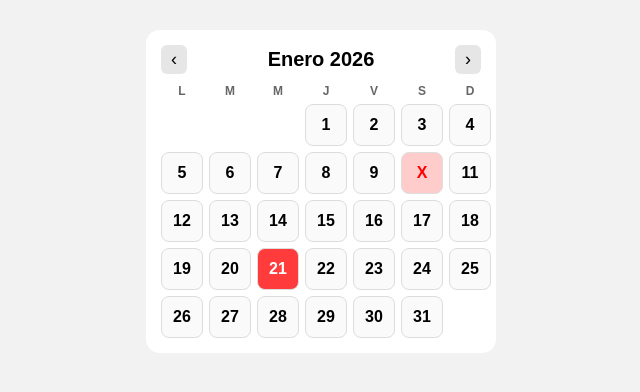
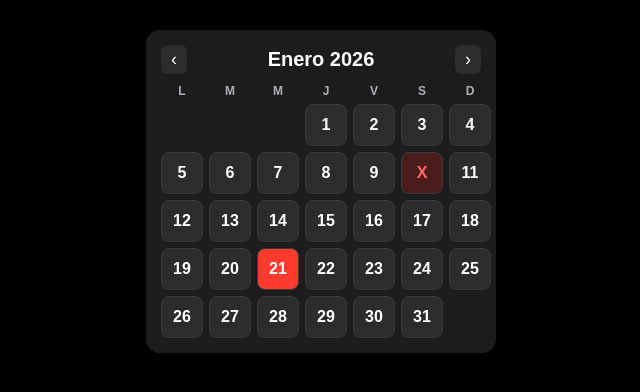
Before and after one commit to ffultragus20-lang/calendario, a plain HTML site: page index.html in a window 1280 px wide. Both pictures are taken after a click on the element "10". Shown: the whole page, without its empty margins (319-959 px from the left). Drawn offline with Linux system fonts and the dark colour scheme.

Commit message:
Update index.html

```diff
--- a/index.html
+++ b/index.html
@@ -3,7 +3,6 @@
 <head>
 <meta charset="UTF-8">
 
-<!-- Evita zoom y deformaciones -->
 <meta name="viewport" content="width=device-width, initial-scale=1.0, maximum-scale=1.0, user-scalable=no">
 
 <title>Calendario</title>
@@ -95,6 +94,59 @@ body {
     font-weight: bold;
     cursor: pointer;
 }
+
+/* ===============================
+   🌙 MODO OSCURO AUTOMÁTICO
+   =============================== */
+@media (prefers-color-scheme: dark) {
+
+  body {
+    background: #000;
+    color: #fff;
+  }
+
+  .contenedor {
+    background: #1c1c1e;
+  }
+
+  .boton {
+    background: #2c2c2e;
+    color: #fff;
+  }
+
+  .titulo {
+    color: #fff;
+  }
+
+  .dia-semana {
+    color: #b0b0b5;
+  }
+
+  .dia {
+    background: #2c2c2e;
+    border: 1px solid #3a3a3c;
+    color: #fff;
+  }
+
+  .dia:hover {
+    background: #3a3a3c;
+  }
+
+  .dia.marcado {
+    background: #4a1c1c;
+    color: #ff6b6b;
+  }
+
+  .dia.hoy {
+    background: #ff3b30;
+    color: #fff;
+  }
+
+  .mes-anual {
+    background: #2c2c2e;
+    color: #fff;
+  }
+}
 </style>
 </head>
 
@@ -143,9 +195,7 @@ titulo.onclick = () => {
 function render() {
     contenido.innerHTML = "";
     titulo.textContent = meses[fecha.getMonth()] + " " + fecha.getFullYear();
-
-    if (vista === "mes") renderMes();
-    else renderAño();
+    vista === "mes" ? renderMes() : renderAño();
 }
 
 function renderMes() {
```
